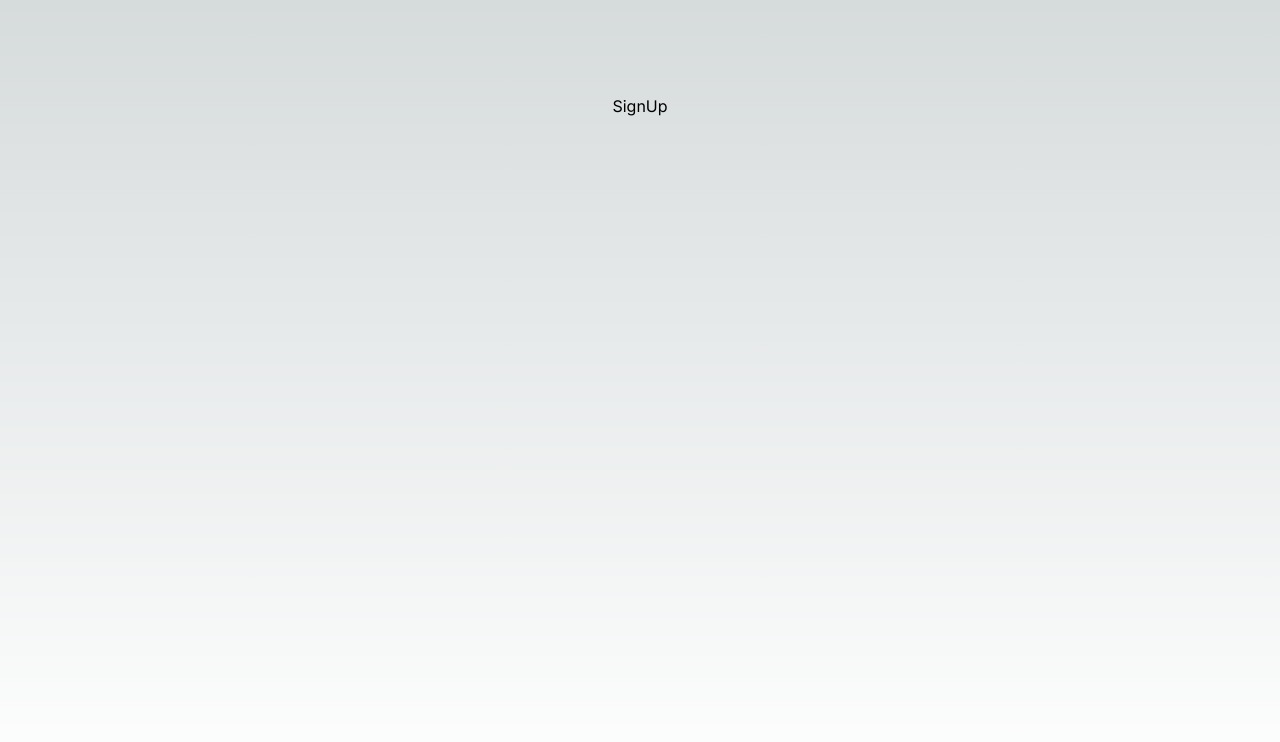
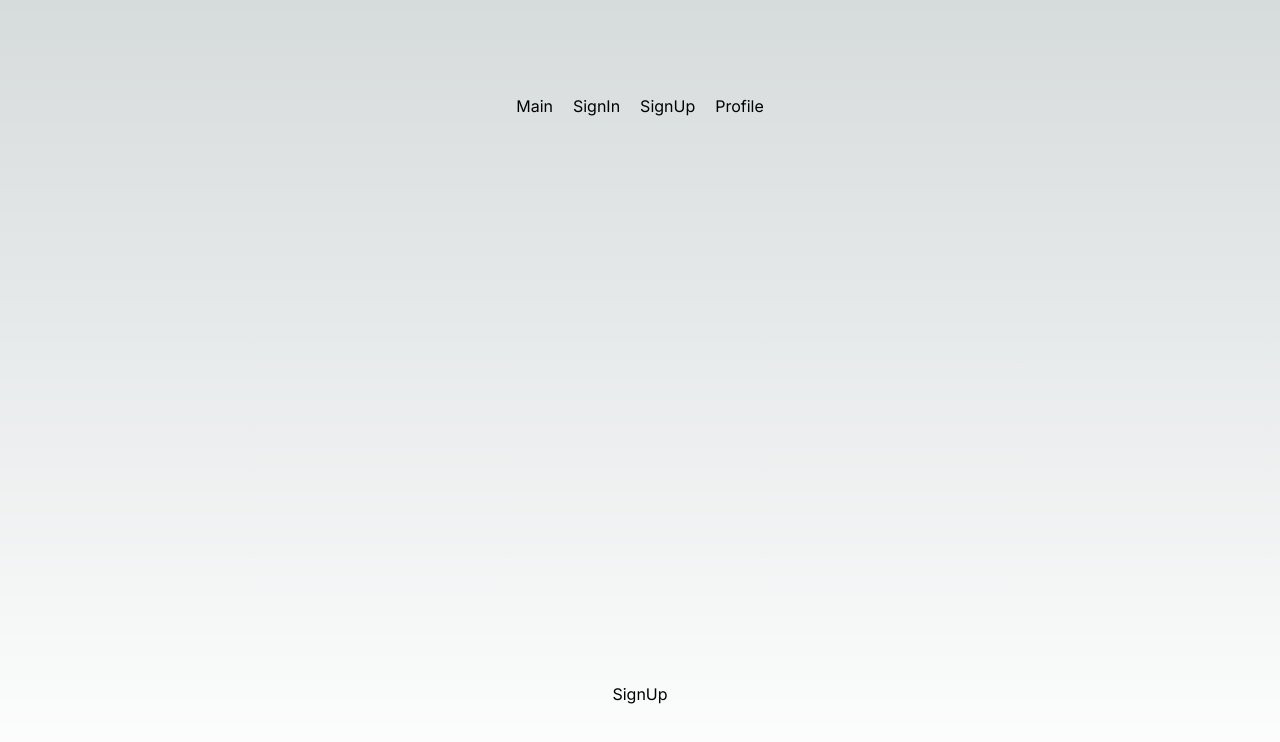
Before and after one commit to braivs/iti_nextjs_sceleton, a Next.js app: page /signup in a window 1280 px wide. Shown: the top 742 px of the page. Built offline with nearby package versions, Linux system fonts and the light colour scheme.

Commit message:
Added Navbar

```diff
--- /dev/null
+++ b/components/Navbar/Navbar.module.scss
@@ -0,0 +1,8 @@
+.links {
+    display: flex;
+    column-gap: 20px;
+
+    & a:hover {
+        color: #2e2ef3;
+    }
+}
--- /dev/null
+++ b/components/Navbar/Navbar.tsx
@@ -0,0 +1,14 @@
+import Link from 'next/link'
+
+import s from './Navbar.module.scss'
+
+export const Navbar = () => {
+  return (
+    <div className={s.links}>
+      <Link href={'/'}>Main</Link>
+      <Link href={'/signin'}>SignIn</Link>
+      <Link href={'/signup'}>SignUp</Link>
+      <Link href={'/profile'}>Profile</Link>
+    </div>
+  )
+}
--- a/pages/index.tsx
+++ b/pages/index.tsx
@@ -1,4 +1,5 @@
 import { HeadMeta } from '@/components/HeadMeta/HeadMeta'
+import { Navbar } from '@/components/Navbar/Navbar'
 import { Inter } from 'next/font/google'
 import Image from 'next/image'
 
@@ -11,6 +12,7 @@ export default function Home() {
     <>
       <HeadMeta title={'Create Next App'} />
       <main className={`${styles.main} ${inter.className}`}>
+        <Navbar />
         <div className={styles.description}>
           <p>
             Get started by editing&nbsp;
--- a/pages/profile/index.tsx
+++ b/pages/profile/index.tsx
@@ -1,4 +1,5 @@
 import { HeadMeta } from '@/components/HeadMeta/HeadMeta'
+import { Navbar } from '@/components/Navbar/Navbar'
 import { Inter } from 'next/font/google'
 import Head from 'next/head'
 
@@ -10,7 +11,10 @@ export default function Home() {
   return (
     <>
       <HeadMeta title={'Profile'} />
-      <main className={`${styles.main} ${inter.className}`}>Profile</main>
+      <main className={`${styles.main} ${inter.className}`}>
+        <Navbar />
+        Profile
+      </main>
     </>
   )
 }
--- a/pages/signin/index.tsx
+++ b/pages/signin/index.tsx
@@ -1,4 +1,5 @@
 import { HeadMeta } from '@/components/HeadMeta/HeadMeta'
+import { Navbar } from '@/components/Navbar/Navbar'
 import { Inter } from 'next/font/google'
 import Head from 'next/head'
 
@@ -10,7 +11,10 @@ export default function Home() {
   return (
     <>
       <HeadMeta title={'SignIn'} />
-      <main className={`${styles.main} ${inter.className}`}>SignIn</main>
+      <main className={`${styles.main} ${inter.className}`}>
+        <Navbar />
+        SignIn
+      </main>
     </>
   )
 }
--- a/pages/signup/index.tsx
+++ b/pages/signup/index.tsx
@@ -1,4 +1,5 @@
 import { HeadMeta } from '@/components/HeadMeta/HeadMeta'
+import { Navbar } from '@/components/Navbar/Navbar'
 import { Inter } from 'next/font/google'
 
 import styles from '@/styles/Home.module.css'
@@ -9,7 +10,10 @@ export default function Home() {
   return (
     <>
       <HeadMeta title={'SignUp'} />
-      <main className={`${styles.main} ${inter.className}`}>SignUp</main>
+      <main className={`${styles.main} ${inter.className}`}>
+        <Navbar />
+        SignUp
+      </main>
     </>
   )
 }
```
